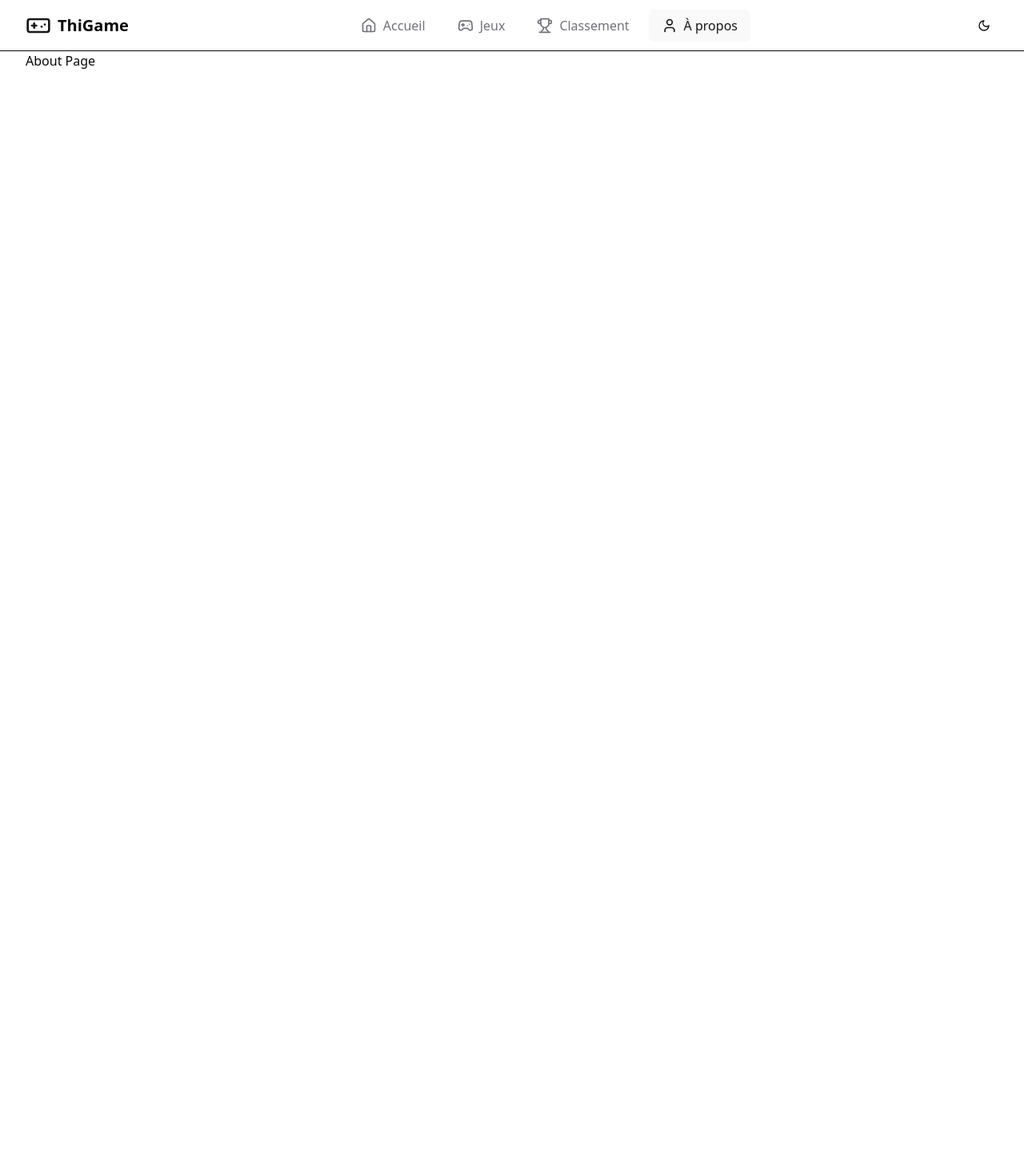
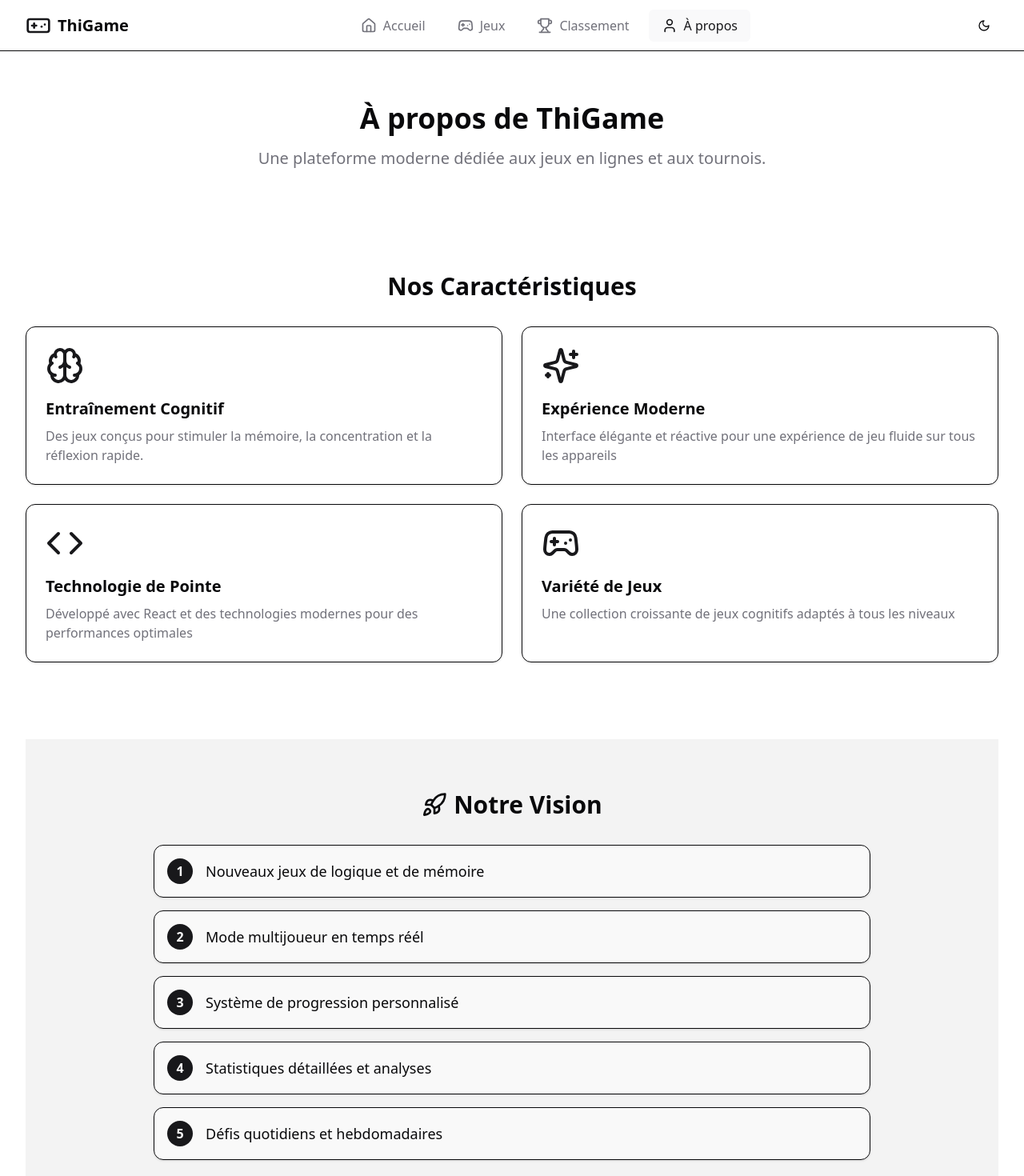
Before and after one commit to ThibaultG94/thigame-react, a React (Vite) app: page /about in a window 1280 px wide. Shown: the top 1470 px of the page at 80% size. Before the commit the page ends 800 px from the top, so only its background shows below. Built offline with nearby package versions, Linux system fonts and the light colour scheme.

Commit message:
Addition of About page with sections for features and roadmap, improving presentation and user experience.

```diff
--- a/src/pages/About.jsx
+++ b/src/pages/About.jsx
@@ -1,7 +1,96 @@
+import { Brain, Code, Gamepad2, Rocket, Sparkles } from "lucide-react";
+import { Section } from "../components/layout/Section";
+import GridContainer from "../components/ui/layout/GridContainer";
+import { Card, CardContent } from "../components/ui/card";
+
 const AboutPage = () => {
+  const features = [
+    {
+      icon: Brain,
+      title: "Entraînement Cognitif",
+      description:
+        "Des jeux conçus pour stimuler la mémoire, la concentration et la réflexion rapide.",
+    },
+    {
+      icon: Sparkles,
+      title: "Expérience Moderne",
+      description:
+        "Interface élégante et réactive pour une expérience de jeu fluide sur tous les appareils",
+    },
+    {
+      icon: Code,
+      title: "Technologie de Pointe",
+      description:
+        "Développé avec React et des technologies modernes pour des performances optimales",
+    },
+    {
+      icon: Gamepad2,
+      title: "Variété de Jeux",
+      description:
+        "Une collection croissante de jeux cognitifs adaptés à tous les niveaux",
+    },
+  ];
+
+  const roadmap = [
+    "Nouveaux jeux de logique et de mémoire",
+    "Mode multijoueur en temps réél",
+    "Système de progression personnalisé",
+    "Statistiques détaillées et analyses",
+    "Défis quotidiens et hebdomadaires",
+  ];
+
   return (
-    <div>
-      <h1>About Page</h1>
+    <div className="space-y-16 py-8">
+      {/* Hero Section */}
+      <Section centered>
+        <h1 className="text-4xl font-bold mb-4">À propos de ThiGame</h1>
+        <p className="text-xl text-muted-foreground max-w-2xl mx-auto">
+          Une plateforme moderne dédiée aux jeux en lignes et aux tournois.
+        </p>
+      </Section>
+
+      {/* Features Section */}
+      <Section>
+        <h2 className="text-3xl font-bold text-center mb-8">
+          Nos Caractéristiques
+        </h2>
+        <GridContainer columns={{ xs: 1, md: 2 }} gap="lg">
+          {features.map((feature, index) => {
+            const Icon = feature.icon;
+            return (
+              <Card key={index} className="hover:shadow-lg transition-all">
+                <CardContent className="p-6">
+                  <Icon className="w-12 h-12 text-primary mb-4" />
+                  <h3 className="text-xl font-bold mb-2">{feature.title}</h3>
+                  <p className="text-muted-foreground">{feature.description}</p>
+                </CardContent>
+              </Card>
+            );
+          })}
+        </GridContainer>
+      </Section>
+
+      {/* Roadmap Section */}
+      <Section centered className="bg-primary/5 py-16">
+        <div className="max-w-4xl mx-auto">
+          <h2 className="text-3xl font-bold mb-8 flex items-center justify-center gap-2">
+            <Rocket className="w-8 h-8" />
+            Notre Vision
+          </h2>
+          <div className="space-y-4">
+            {roadmap.map((item, index) => (
+              <Card key={index} className="bg-background/50">
+                <CardContent className="p-4 flex items-center gap-4">
+                  <div className="bg-primary text-primary-foreground w-8 h-8 rounded-full flex items-center justify-center font-bold">
+                    {index + 1}
+                  </div>
+                  <p className="text-lg">{item}</p>
+                </CardContent>
+              </Card>
+            ))}
+          </div>
+        </div>
+      </Section>
     </div>
   );
 };
```
